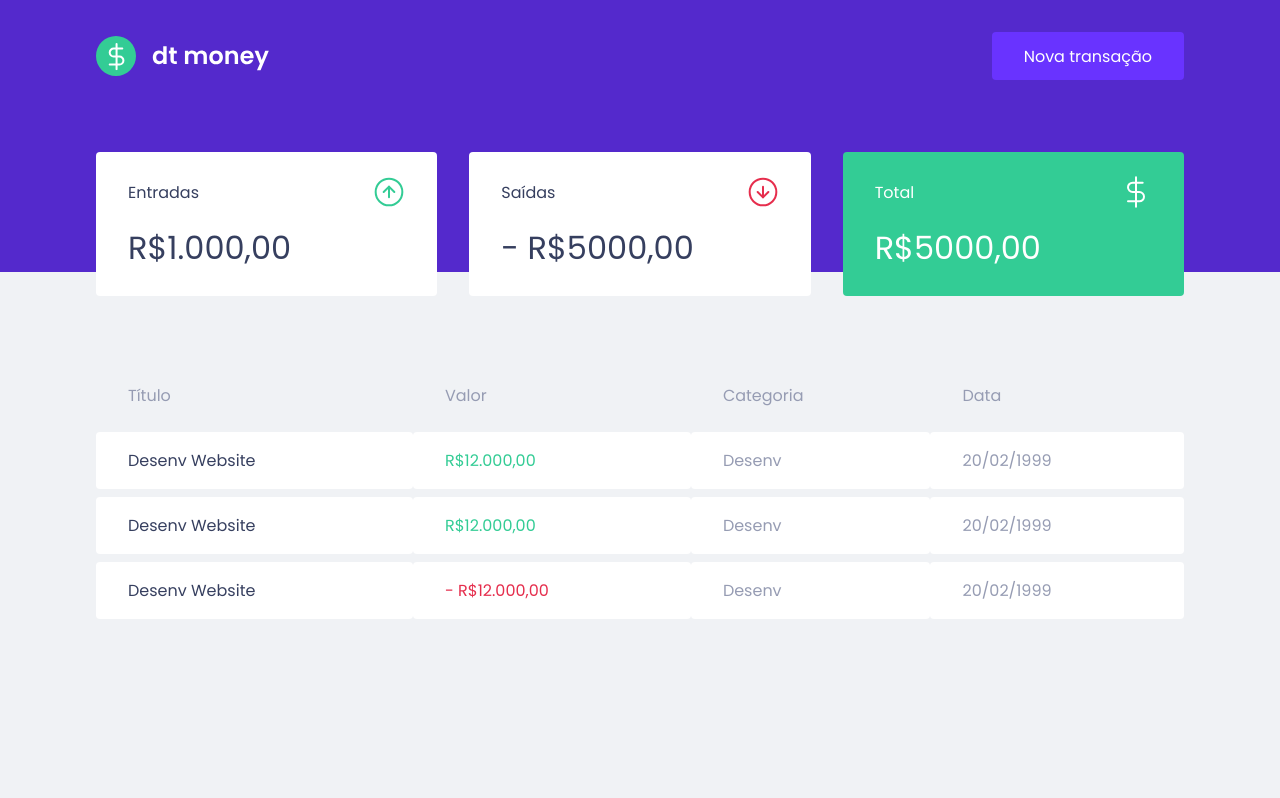
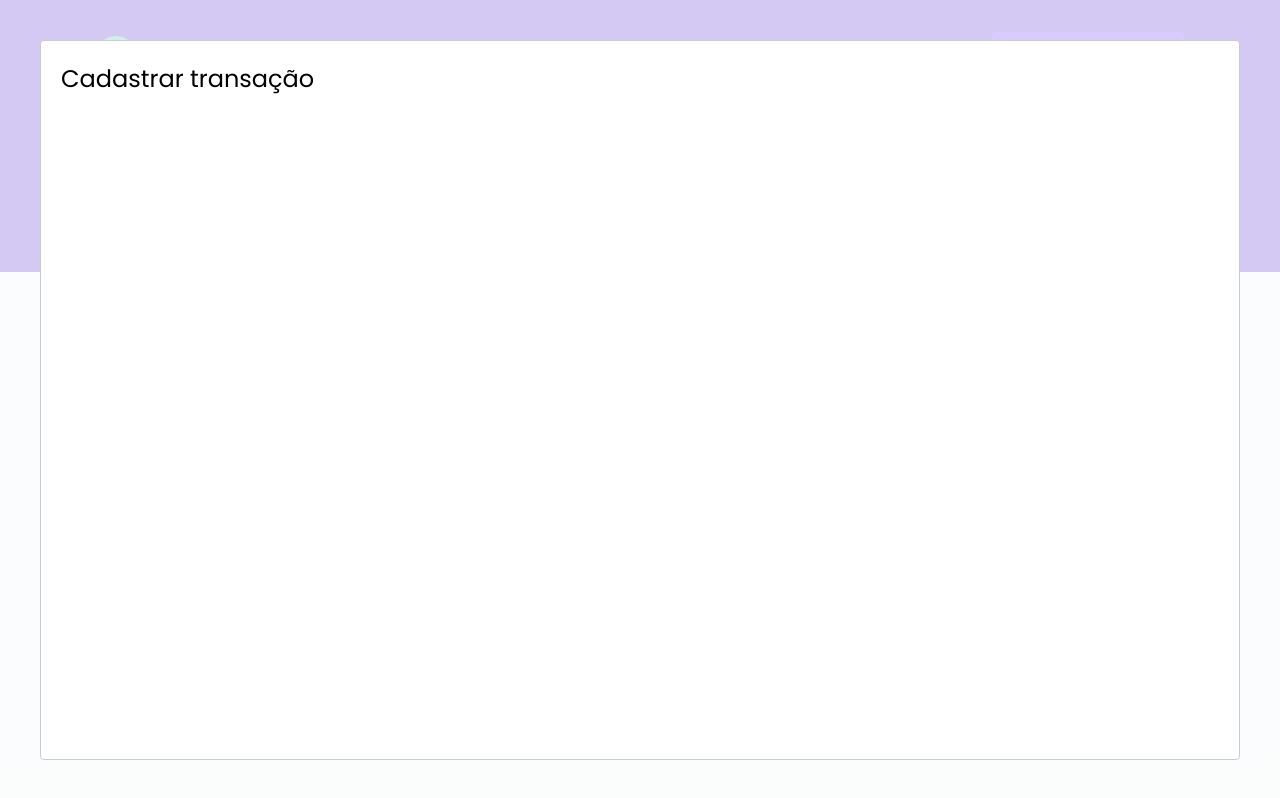
Before and after one commit to MoacirPetry/rocketseat-dtmoney, a React (Create React App) app: page / in a window 1280 px wide. Both pictures are taken after a click on the button "Nova transação". Built offline with nearby package versions, Linux system fonts and the light colour scheme; no server answers; what miragejs would draw is missing.

Commit message:
feat: add modal

```diff
--- a/package.json
+++ b/package.json
@@ -7,6 +7,7 @@
     "miragejs": "^0.1.42",
     "react": "^17.0.2",
     "react-dom": "^17.0.2",
+    "react-modal": "^3.14.3",
     "react-scripts": "4.0.3",
     "styled-components": "^5.3.1",
     "web-vitals": "^1.0.1"
@@ -19,6 +20,7 @@
     "@types/node": "^12.0.0",
     "@types/react": "^17.0.0",
     "@types/react-dom": "^17.0.0",
+    "@types/react-modal": "^3.12.1",
     "@types/styled-components": "^5.1.14",
     "cz-conventional-changelog": "3.3.0",
     "typescript": "^4.1.2"
--- a/src/App.tsx
+++ b/src/App.tsx
@@ -1,12 +1,28 @@
 import { GlobalStyle } from './styles/global';
+import Modal from 'react-modal';
+import { useState } from 'react';
 import { Header } from './components/Header';
 import { Dashboard } from './components/Dashboard';
 
+Modal.setAppElement('#root');
 export function App() {
+  const [isNewTransactionModalOpen, setNewTransactionModalOpen] = useState(false);
+  function handleOpenNewTransactionModal() {
+    setNewTransactionModalOpen(true);
+  }
+  function handleCloseNewTransactionModal() {
+    setNewTransactionModalOpen(false);
+  }
   return (
     <>
-      <Header/>
+      <Header onOpenNewTransactionModal={handleOpenNewTransactionModal} />
       <Dashboard/>
+      <Modal
+          isOpen={isNewTransactionModalOpen}
+          onRequestClose={handleCloseNewTransactionModal}
+      >
+        <h2>Cadastrar transação</h2>
+      </Modal>
       <GlobalStyle/>
     </>
   );
--- a/src/components/Header/index.tsx
+++ b/src/components/Header/index.tsx
@@ -1,12 +1,15 @@
 import logoImg from '../../assets/logo.svg';
 import { Container, Content } from './styles';
 
-export function Header() {
+interface HeaderProps {
+  onOpenNewTransactionModal: () => void;
+}
+export function Header({ onOpenNewTransactionModal }: HeaderProps) {
   return (
     <Container>
       <Content>
         <img src={logoImg} alt="dt money" />
-        <button type="button">
+        <button type="button" onClick={onOpenNewTransactionModal}>
           Nova transação
         </button>
       </Content>
```
Also changed, not shown: 2 other files (tests, documents, lock files or other folders).
